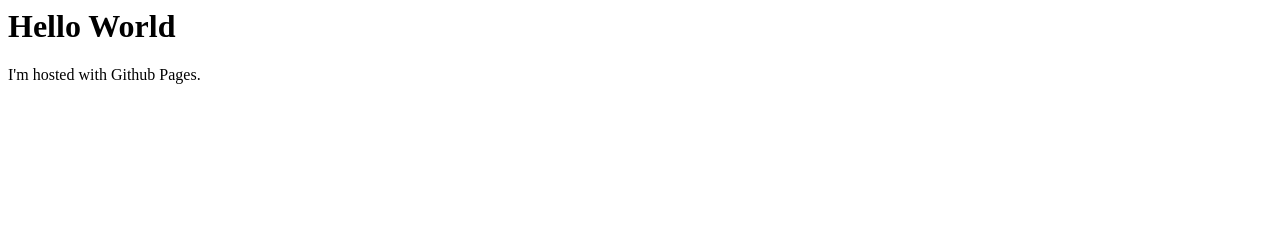
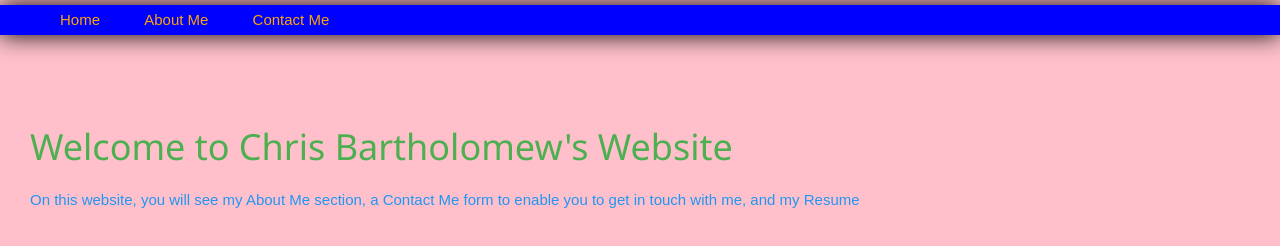
Before and after one commit to Rize-Education-CSC/adding-styling-to-your-website-ChrisBartholomew20, a plain HTML site: page index.html in a window 1280 px wide. Drawn offline with Linux system fonts and the light colour scheme.

Commit message:
Update index.html

```diff
--- a/index.html
+++ b/index.html
@@ -1,9 +1,69 @@
+<Html>
+<link rel="stylesheet" href="w3.css">
+
+<Head>
+<Title>
+Make a Navigation Bar
+</Title>
+<style type=text/css>
+body
+{
+height: 125vh;
+margin-top: 80px;
+padding: 30px;
+background-size: cover;
+font-family: sans-serif;
+}
+header {
+background-color: blue;
+position: fixed;
+left: 0;
+right: 0;
+top: 5px;
+height: 30px;
+display: flex;
+align-items: center;
+box-shadow: 0 0 25px 0 black;
+}
+header * {
+display: inline;
+}
+header li {
+margin: 20px;
+}
+header li a {
+color: orange;
+text-decoration: none;
+}
+body {background-color: pink;}
+
+</style>
+</Head>
+<Body>
+<header>
+<nav>
+<ul>
+<li>
+<a href="Home2.html"> Home </a>
+</li>
+<li>
+<a href="AboutMe2.html"> About Me </a>
+</li>
+<li>
+<a href="ContactMe2.html"> Contact Me </a>
+</li>
 
 
-<html>
-<body>
 
-<h1>Hello World</h1>
-<p> I'm hosted with Github Pages.</p>
-</body>
-</html>
+</ul>
+</nav>
+</header>
+<div class="w3-text-green">
+
+<h1>Welcome to Chris Bartholomew's Website</h1>
+</div>
+<div class="w3-text-blue">
+<p>On this website, you will see my About Me section, a Contact Me form to enable you to get in touch with me, and my Resume</p>
+</div>
+</Body>
+</Html>
```
